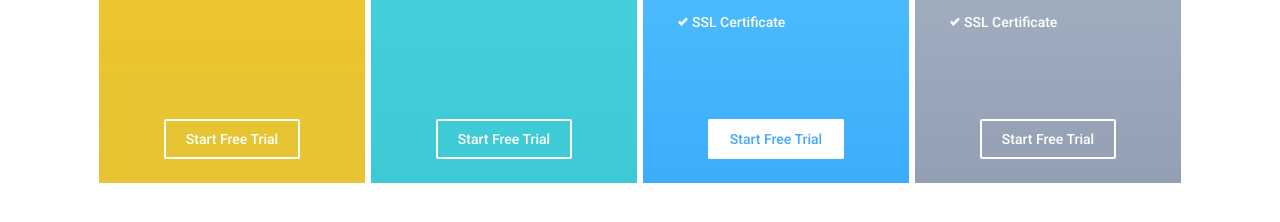
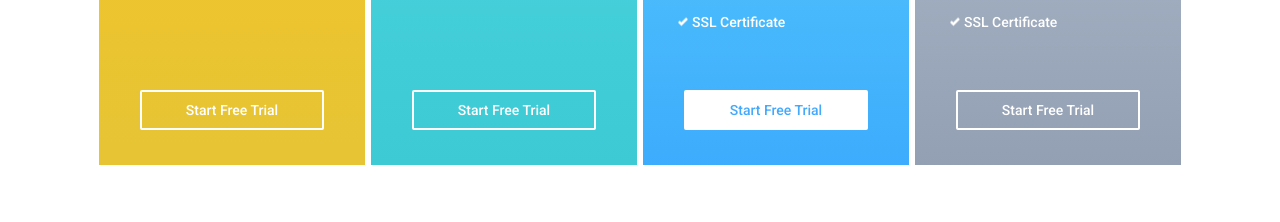
Before and after one commit to balineseleaf/projectfromfigma, a plain HTML site: page index.html in a window 1280 px wide. Shown: the part 742-964 px from the top of the page. Drawn offline with Linux system fonts and the light colour scheme.

Commit message:
fixed button

```diff
--- a/style.css
+++ b/style.css
@@ -221,7 +221,7 @@
 }
 
 .card__btn {
-    margin: 100px auto 0 auto;
+    margin: 60px auto 0 auto;
     transition: .3s ease;
 }
 
@@ -244,6 +244,8 @@
 
 .card__btn-link {
     text-decoration: none;
+    display: block;
+    width: 140px;
 }
 
 .card__btn:hover {
```
